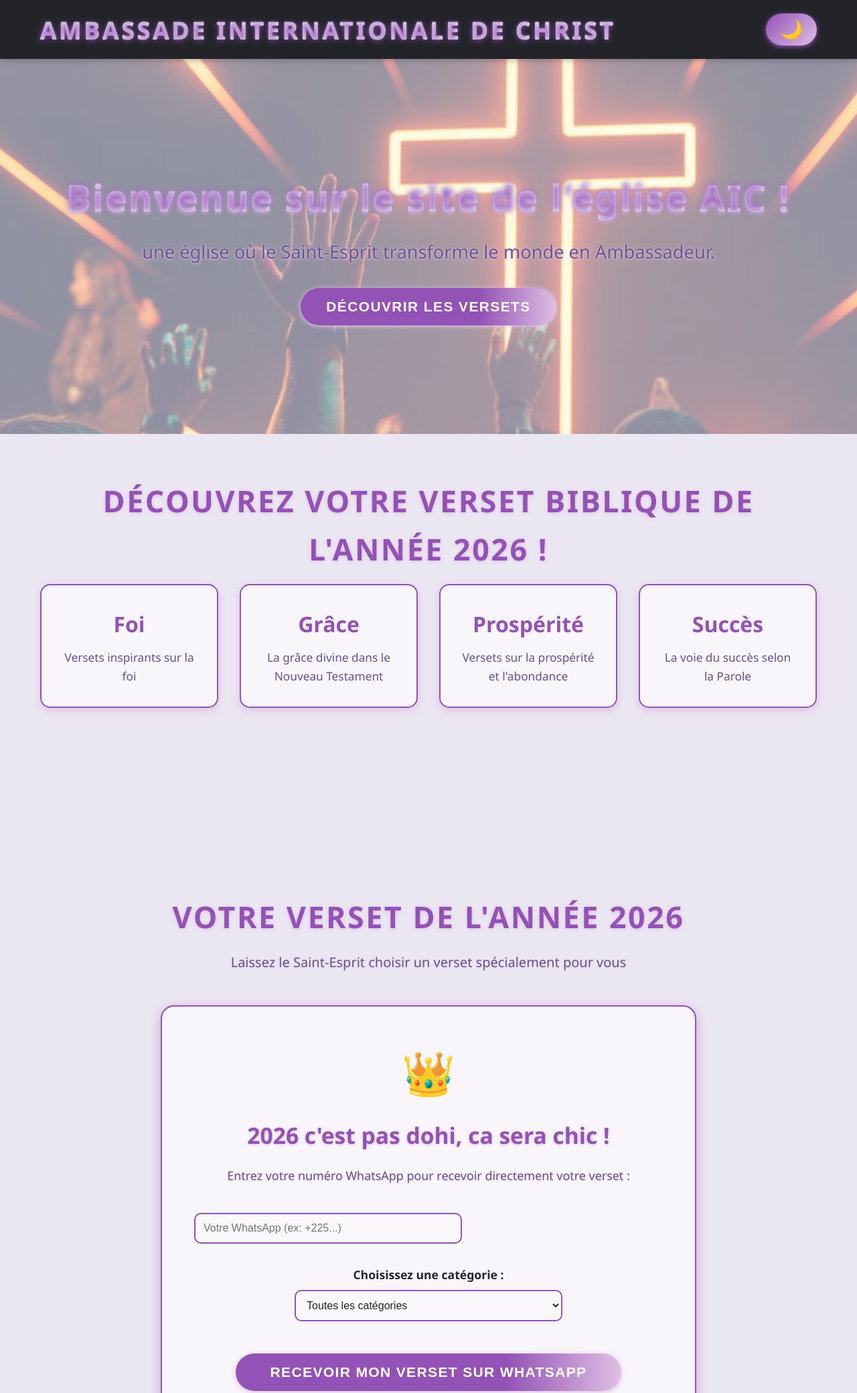
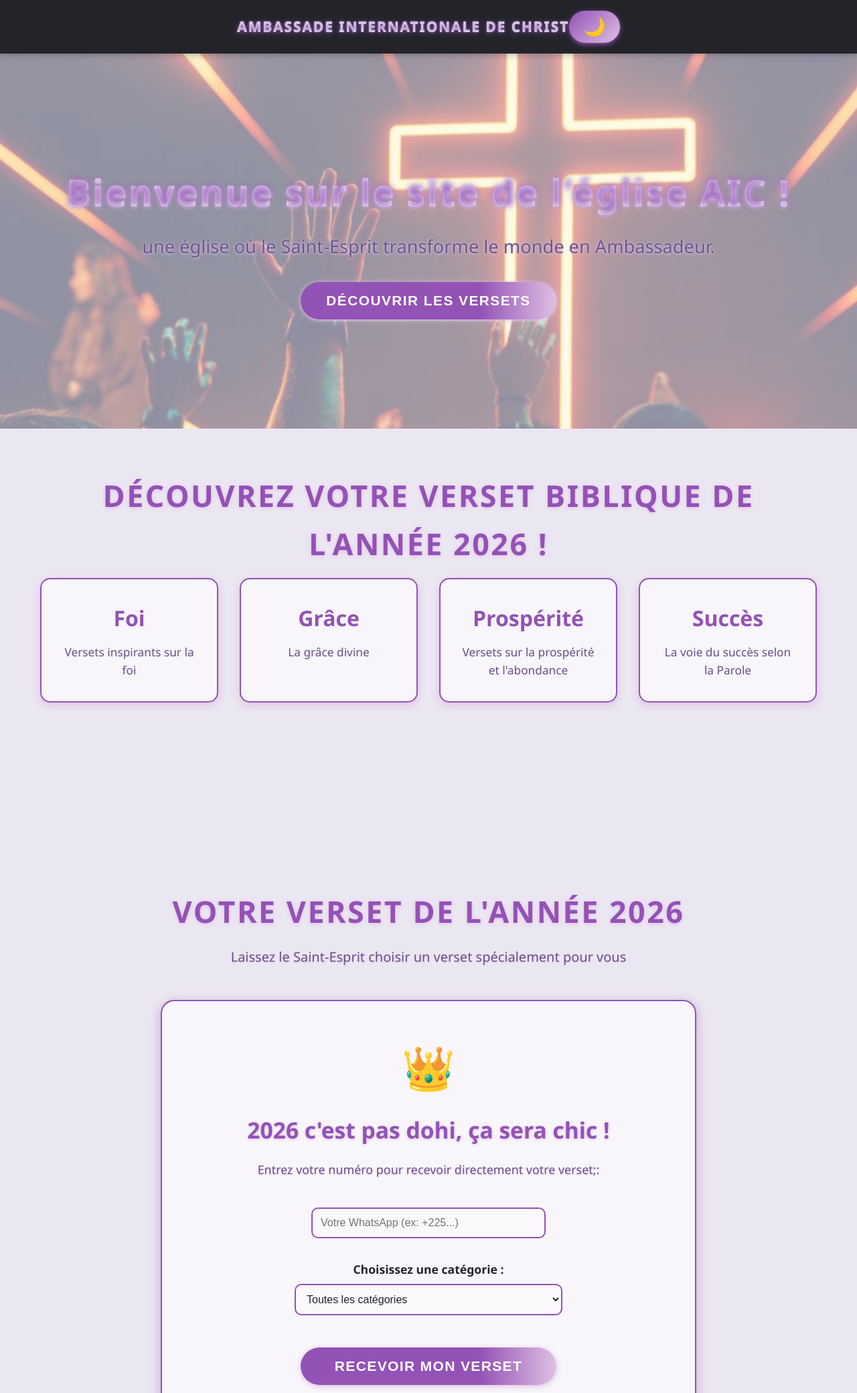
Before and after one commit to curtisziki/AIC, a plain HTML site: page index.html in a window 1280 px wide. Shown: the top 2080 px of the page at 67% size. Drawn offline with Linux system fonts and the light colour scheme.

Commit message:
Premier commit

```diff
--- a/index.html
+++ b/index.html
@@ -50,7 +50,7 @@
                 </a>
                 <a href="#verses" class="category-card" data-category="grace">
                     <h3>Grâce</h3>
-                    <p>La grâce divine dans le Nouveau Testament</p>
+                    <p>La grâce divine</p>
                 </a>
                 <a href="#verses" class="category-card" data-category="prosperite">
                     <h3>Prospérité</h3>
@@ -75,13 +75,13 @@
 
             <div class="ai-agent-card">
                 <div class="agent-icon">👑</div>
-                <h3>2026 c'est pas dohi, ca sera chic !</h3>
+                <h3>2026 c'est pas dohi, ça sera chic !</h3>
                 <p>
-                    Entrez votre numéro WhatsApp pour recevoir directement votre verset&nbsp;:
+                    Entrez votre numéro pour recevoir directement votre verset;:
                 </p>
-                <div style="margin-bottom:1rem;display:flex;gap:10px;flex-wrap:wrap;">
+                <div style="margin-bottom:1rem;display:flex;justify-content:center;gap:10px;flex-wrap:wrap;">
                     <!--<input type="email" id="userEmail" class="select-input" placeholder="Votre e-mail" style="width:48%;margin-top:10px;">-->
-                    <input type="tel" id="userWhatsApp" class="select-input" placeholder="Votre WhatsApp (ex: +225...)" style="width:100%;margin-top:10px;">
+                    <input type="tel" id="userWhatsApp" class="select-input" placeholder="Votre WhatsApp (ex: +225...)" style="width:100%;max-width:350px;margin-top:10px;">
                 </div>
 
                 <div class="category-selector">
@@ -96,7 +96,7 @@
                 </div>
 
                 <button class="generate-button" id="generateVerseBtn">
-                    Recevoir Mon Verset sur WhatsApp
+                    Recevoir Mon Verset
                 </button>
 
                 <div class="random-verse-display" id="randomVerseDisplay" style="margin-top: 1.5rem;">
--- a/styles.css
+++ b/styles.css
@@ -90,11 +90,11 @@ body {
 
 .navbar .container {
     display: flex;
-    justify-content: space-between;
+    justify-content: center;
     align-items: center;
 }
 
-/* Nom du site doux */
+/* Nom du site doux centré et réduit */
 .nav-brand-link {
     text-decoration: none;
     color: inherit;
@@ -103,10 +103,11 @@ body {
 
 .nav-brand h1 {
     color: var(--primary-light);
-    font-size: 2.2rem;
+    font-size: 1.3rem;
     font-weight: bold;
     text-transform: uppercase;
-    letter-spacing: 4px;
+    letter-spacing: 2px;
+    margin: 0 auto;
     text-shadow:
         0 2px 8px var(--primary-color),
         0 0 2px #edeaf6,
@@ -115,6 +116,7 @@ body {
     background: linear-gradient(90deg, var(--primary-light), var(--primary-color) 60%, #edeaf6 100%);
     -webkit-background-clip: text;
     -webkit-text-fill-color: transparent;
+    text-align: center;
 }
 
 .nav-brand-link:hover .nav-brand h1 {
@@ -124,7 +126,6 @@ body {
         0 4px 14px var(--primary-color),
         0 0 2px #edeaf6,
         0 1px 0 #fff;
-    /* sans effet néon flash */
     background: linear-gradient(90deg, var(--primary-color), var(--primary-light), #edeaf6 110%);
     -webkit-background-clip: text;
     -webkit-text-fill-color: transparent;
@@ -423,6 +424,14 @@ body {
     margin-right: 0.5rem;
 }
 
+/* Centrage du champ WhatsApp ou input de contact */
+.contact-input-wrapper {
+    display: flex;
+    justify-content: center;
+    width: 100%;
+    margin-bottom: 1.5rem;
+}
+
 .contact-input-field {
     width: 100%;
     max-width: 400px;
@@ -432,7 +441,7 @@ body {
     background: var(--background);
     color: var(--text-primary);
     font-size: 1rem;
-    margin-bottom: 1.5rem;
+    /* margin-bottom supprimé et délégué au wrapper pour le centrage */
     box-sizing: border-box;
 }
 
@@ -659,4 +668,7 @@ body {
     .contact-input-field {
         max-width: 90vw;
     }
+    .contact-input-wrapper {
+        max-width: 100vw;
+    }
 }
```
